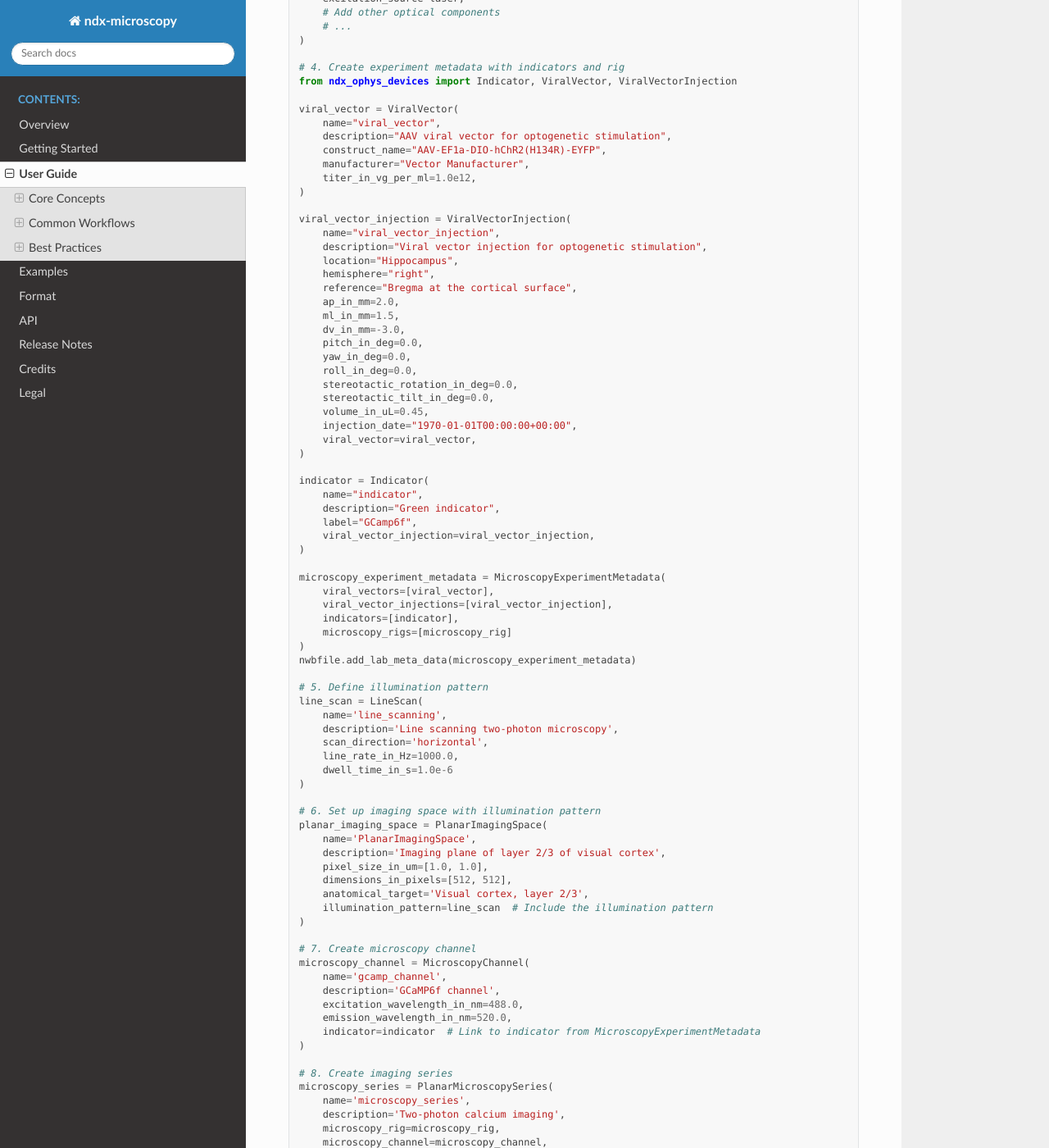
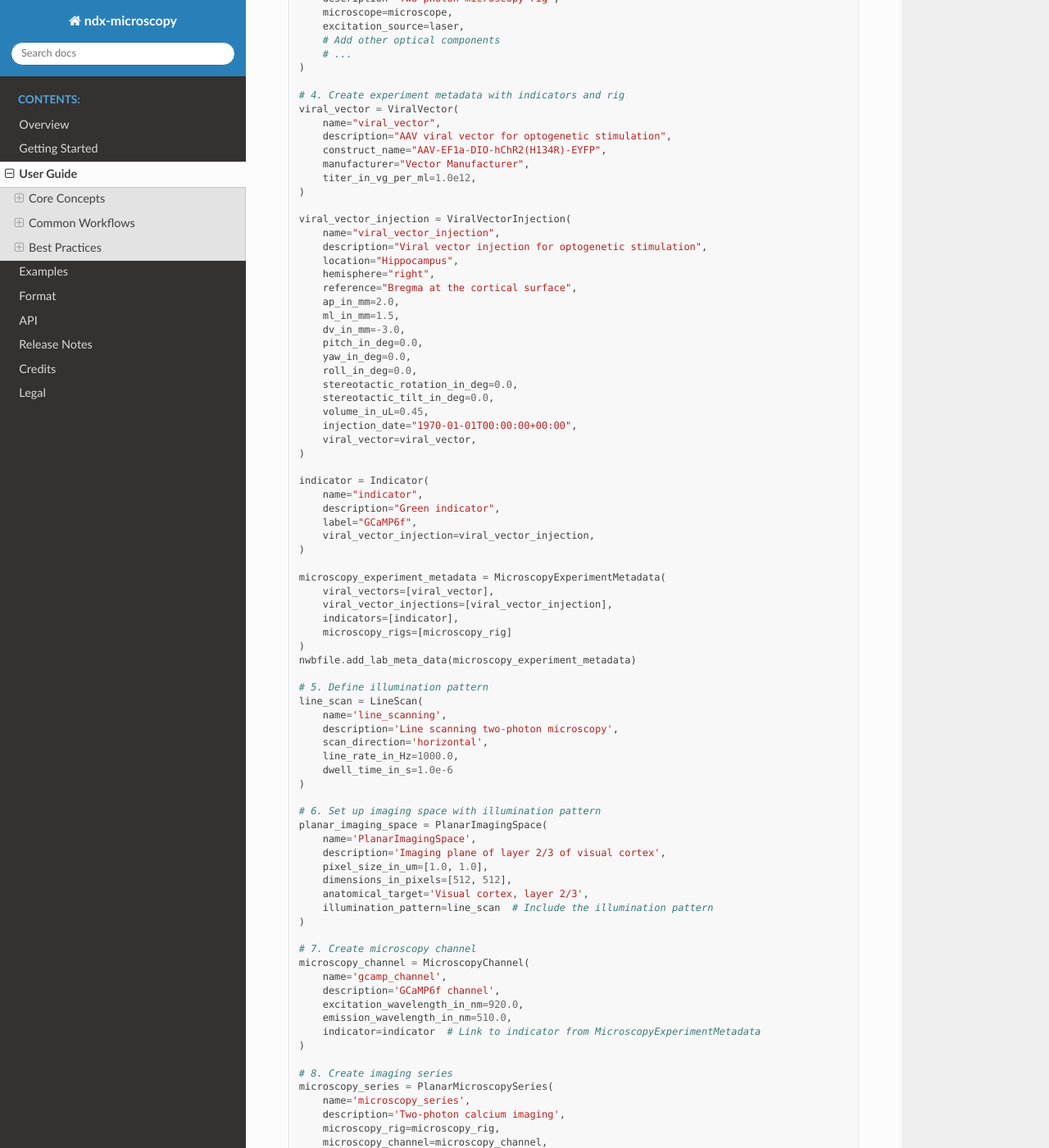
Before and after one commit to catalystneuro/ndx-microscopy, a Sphinx documentation site: the page built from docs/source/user_guide.rst, in a window 1280 px wide and 1400 px high, scrolled down 6663 px. Shown: the whole window at 82% size. Built offline with Sphinx 7.4.7 and the Read the Docs theme 3.1.0, drawn with Linux system fonts in a browser that asks for light colours; some of the changed text lies outside the part shown.

Commit message:
minor fixes

```diff
--- a/docs/source/getting_started.rst
+++ b/docs/source/getting_started.rst
@@ -63,8 +63,10 @@ Data Series
 ----------
 - **PlanarMicroscopySeries**: 2D time series data
 - **VolumetricMicroscopySeries**: 3D time series data
-- **MultiPlaneMicroscopyContainer**: Multiple imaging planes
-- **MultiChannelMicroscopyContainer**: Multiple channel imaging data
+- **PlanarMicroscopyStaticImage**: Single 2D static image (e.g. anatomical reference)
+- **VolumetricMicroscopyStaticImage**: Single 3D static image
+- **MultiPlaneMicroscopyContainer**: Multiple imaging planes (time series or static images)
+- **MultiChannelMicroscopyContainer**: Multiple channel imaging data, optionally nesting ``MultiPlaneMicroscopyContainer``
 
 Quick Start Example
 ================
--- a/docs/source/user_guide.rst
+++ b/docs/source/user_guide.rst
@@ -196,7 +196,7 @@ Other optical components (filters, sources, detectors) are provided by the ndx-o
        indicator = Indicator(
            name="indicator",
            description="Green indicator",
-           label="GCamp6f",
+           label="GCaMP6f",
            viral_vector_injection=viral_vector_injection,
        )
 
@@ -218,8 +218,8 @@ Other optical components (filters, sources, detectors) are provided by the ndx-o
        microscopy_channel = MicroscopyChannel(
            name='gcamp_channel',
            description='GCaMP6f channel',
-           excitation_wavelength_in_nm=488.0,
-           emission_wavelength_in_nm=520.0,
+           excitation_wavelength_in_nm=920.0,
+           emission_wavelength_in_nm=510.0,
            indicator=indicator  # Link to indicator from MicroscopyExperimentMetadata
        )
 
@@ -420,7 +420,7 @@ Basic workflow for 2D imaging:
     indicator = Indicator(
         name="indicator",
         description="Green indicator",
-        label="GCamp6f",
+        label="GCaMP6f",
         viral_vector_injection=viral_vector_injection,
     )
 
@@ -455,8 +455,8 @@ Basic workflow for 2D imaging:
     microscopy_channel = MicroscopyChannel(
         name='gcamp_channel',
         description='GCaMP6f channel',
-        excitation_wavelength_in_nm=488.0,
-        emission_wavelength_in_nm=520.0,
+        excitation_wavelength_in_nm=920.0,
+        emission_wavelength_in_nm=510.0,
         indicator=indicator  # Link to indicator from MicroscopyExperimentMetadata
     )
 
@@ -544,7 +544,7 @@ Workflow for one-photon widefield imaging:
     indicator = Indicator(
         name="indicator",
         description="Green indicator",
-        label="GCamp6f",
+        label="GCaMP6f",
         viral_vector_injection=viral_vector_injection,
     )
 
@@ -667,7 +667,7 @@ Workflow for volumetric imaging with targeted scanning:
     indicator = Indicator(
         name="indicator",
         description="Green indicator",
-        label="GCamp6f",
+        label="GCaMP6f",
         viral_vector_injection=viral_vector_injection,
     )
 
```
Also changed, not shown: other parts of docs/source/user_guide.rst (+7 -7 lines), README.md (+3 -3 lines), docs/source/examples.rst (+14 -15 lines).
